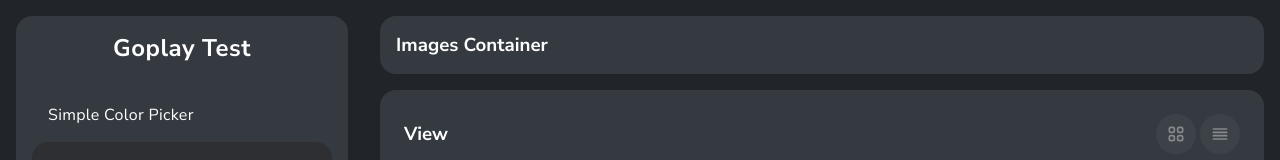
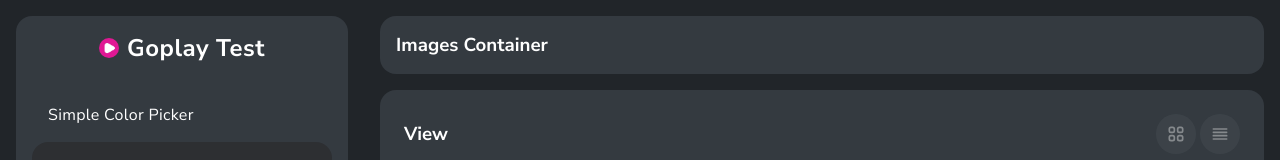
Before and after one commit to ramadhanabs/goplay-submission-test, a React (Vite) app: page /images-container in a window 1280 px wide. Shown: the top 160 px of the page. Built offline with nearby package versions, Linux system fonts and the light colour scheme; no server answers.

Commit message:
feat: add goplay header

```diff
--- a/src/components/navigation-bar/index.jsx
+++ b/src/components/navigation-bar/index.jsx
@@ -3,6 +3,7 @@
 import { css, jsx } from '@emotion/react';
 import { NavLink } from 'react-router-dom';
 import { MENU_LIST } from '../../constants/menu';
+import logo from '../../assets/images/logo-goplay.webp';
 
 const styles = {
   root: css`
@@ -22,14 +23,36 @@ const styles = {
     padding: 16px;
     text-decoration: none;
   `,
+  header: css`
+    display: flex;
+    align-items: center;
+    justify-content: center;
+  `,
+  logo_wrapper: css`
+    width: 20px;
+    height: 20px;
+    border-radius: 50%;
+  `,
+  logo: css`
+    object-fit: cover;
+    object-position: center;
+    width: 20px;
+    height: 20px;
+    border-radius: 50%;
+  `,
 };
 
 function NavigationBar() {
   return (
     <nav css={styles.root}>
-      <p className="bold-heading-3 mb-4" style={{ textAlign: 'center' }}>
-        Goplay Test
-      </p>
+      <div css={styles.header} className="mb-4">
+        <div css={styles.logo_wrapper}>
+          <img src={logo} alt="logo-goplay" css={styles.logo} />
+        </div>
+        <p className="bold-heading-3 ml-2" style={{ textAlign: 'center' }}>
+          Goplay Test
+        </p>
+      </div>
       {MENU_LIST.map((menu) => (
         <NavLink
           key={menu.title}
```
